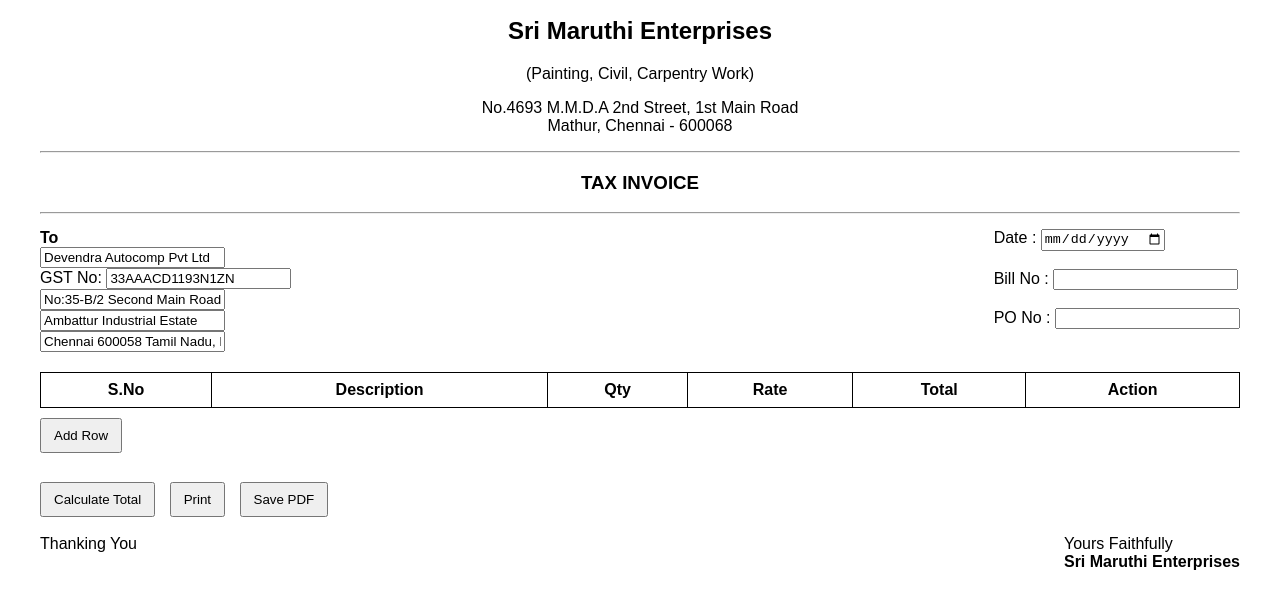
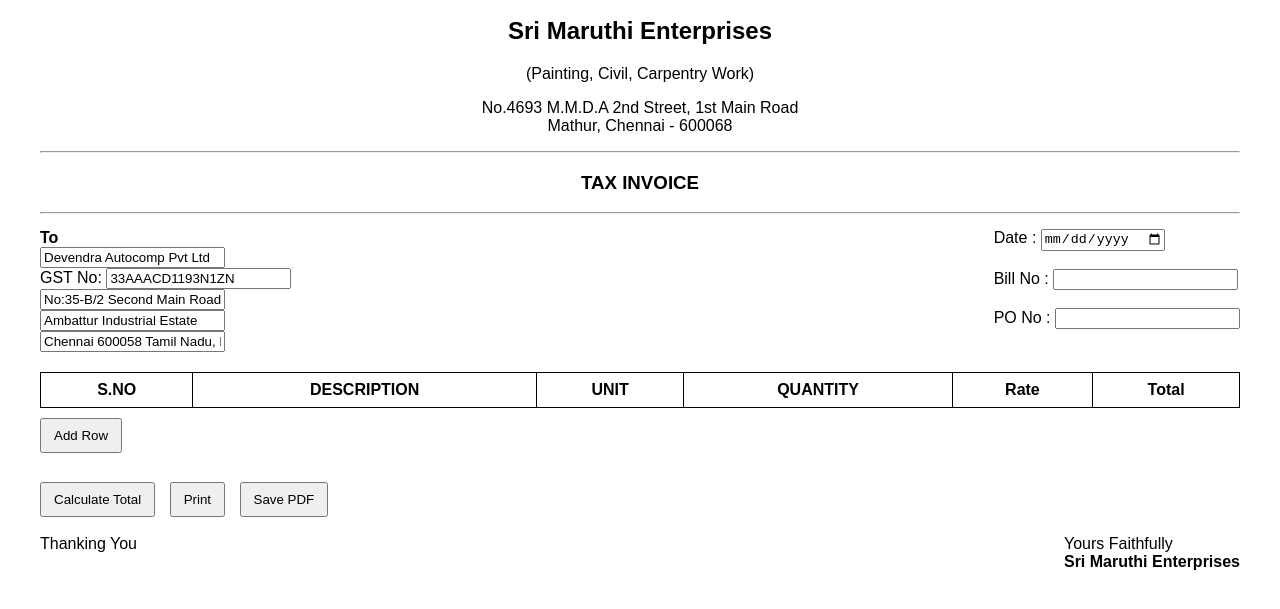
Before and after one commit to akshayakannan0503-arch/single-billing, a plain HTML site: page index.html in a window 1280 px wide. Shown: the part 207-816 px from the top of the page. Drawn offline with Linux system fonts and the light colour scheme.

Commit message:
Update index.html

```diff
--- a/index.html
+++ b/index.html
@@ -141,12 +141,12 @@
 		<table id="invoiceTable">
 
 			<tr>
-				<th>S.No</th>
-				<th>Description</th>
-				<th>Qty</th>
+				<th>S.NO</th>
+				<th>DESCRIPTION</th>
+				<th>UNIT</th>
+				<th>QUANTITY</th>
 				<th>Rate</th>
 				<th>Total</th>
-				<th>Action</th>
 			</tr>
 
 		</table>
```
